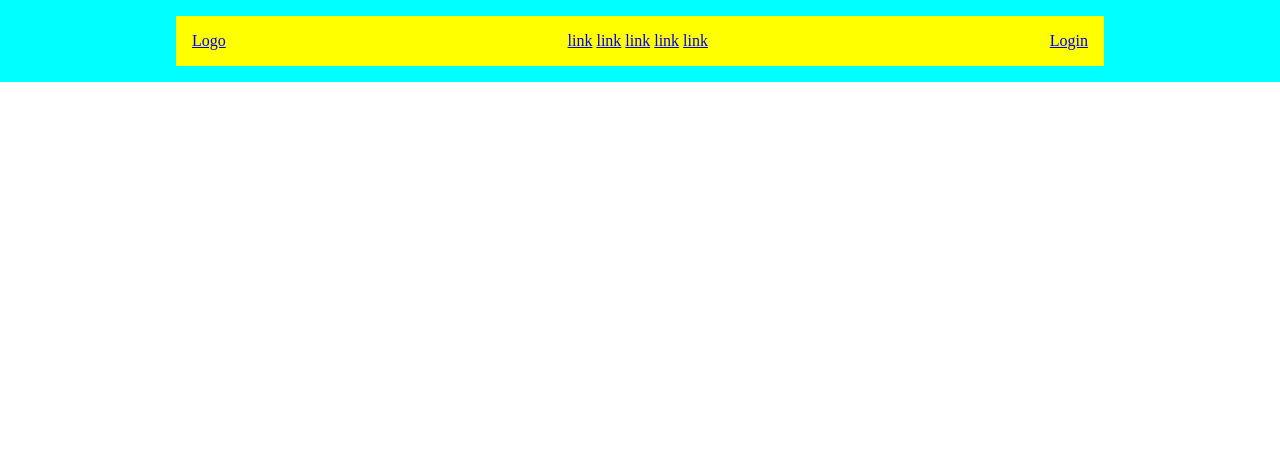
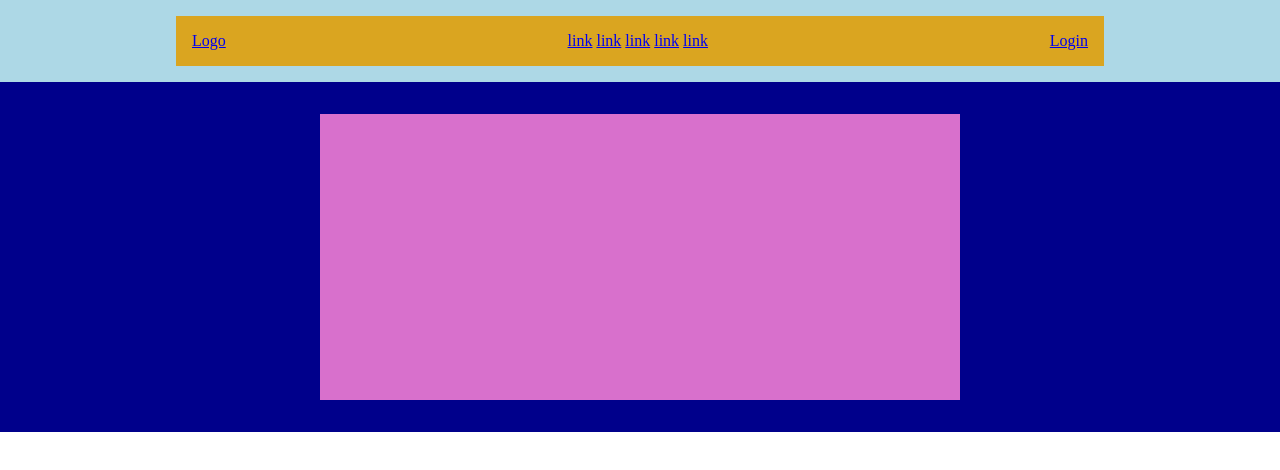
Before and after one commit to sensi-federico/htmlcss-struttura-discord, a plain HTML site: page index.html in a window 1280 px wide. Drawn offline with Linux system fonts and the light colour scheme.

Commit message:
first_block_main

```diff
--- a/assets/css/style.css
+++ b/assets/css/style.css
@@ -1,5 +1,3 @@
-
-
 /* common */
 
 * {
@@ -8,20 +6,50 @@
     box-sizing: border-box;
 }
 
+/* palette */
+:root {
+    --primary-color: #00008B;
+    --dark: #1E90FF;
+    --main: #20B2AA;
+    --darker-main: #228B22;
+    --darker: #23272A;
+    --light-main: #7FFFD4;
+    --light-header: #ADD8E6;
+    --lighter-main: #D3D3D3;
+    --dark-header: #DAA520;
+    --dark-footer: #F08080;
+    --light-footer: #FFC0CB;
+    --light: #FFFFFF;
+}
+
 /* header */
 
 #site_header {
-    background-color: aqua;
+    background-color: var(--light-header);
     /* height: 100px; */
     padding: 1rem;
 }
 
-    /* Navbar */
+/* Navbar */
 
 #navbar {
     display: flex;
-    background-color: yellow;
+    background-color: var(--dark-header);
     padding: 1rem 1rem;
     margin: 0 10rem;
     justify-content: space-between;
 }
+
+.container {
+    background-color: var(--primary-color);
+    /* height: 400px; */
+    width: 100%;
+}
+
+#top_main {
+    background-color: rgb(216, 112, 204);
+    height: 350px;
+    margin: 0rem 18rem;
+    padding: 3rem;
+    border: 2rem solid var(--primary-color);
+}
--- a/index.html
+++ b/index.html
@@ -1,5 +1,6 @@
 <!DOCTYPE html>
 <html lang="en">
+
 <head>
     <meta charset="UTF-8">
     <meta http-equiv="X-UA-Compatible" content="IE=edge">
@@ -7,6 +8,7 @@
     <link rel="stylesheet" href="./assets/css/style.css">
     <title>Document</title>
 </head>
+
 <body>
 
     <header id="site_header">
@@ -30,11 +32,21 @@
             </div>
         </nav>
 
+
     </header>
     <!-- /#site_header -->
 
+    <main id="site_main">
 
-    <main id="site_main"></main>
+        <div class="container">
+
+            <div id="top_main">
+
+            </div>
+
+        </div>
+
+    </main>
     <!-- /#site_main -->
 
 
@@ -42,4 +54,5 @@
     <!-- /#site_footer -->
 
 </body>
+
 </html>
```
